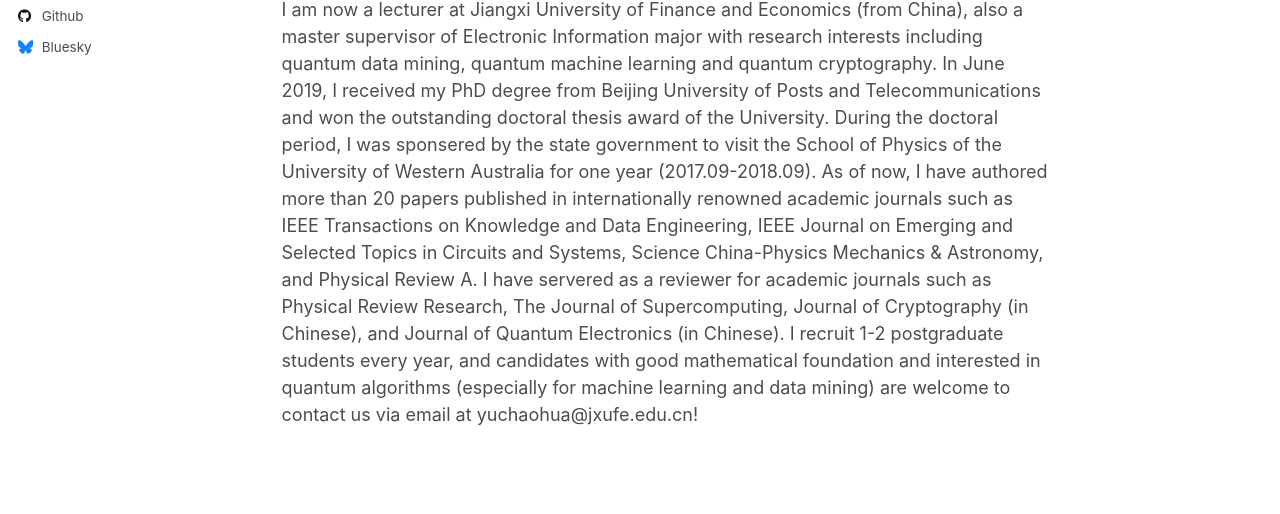
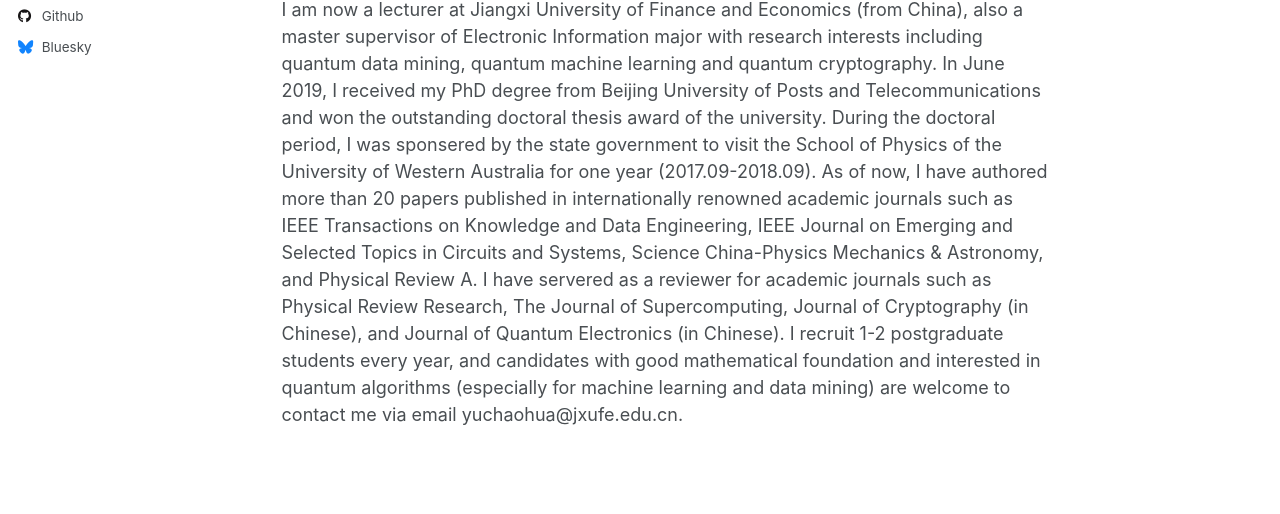
Before and after one commit to YCHbetter/YCHbetter.github.io, a Jekyll site: the page built from _pages/about.md, in a window 1280 px wide and 1316 px high. Shown: the part 466-980 px from the top of the window. Built offline with Jekyll 4.4.1, drawn with Linux system fonts in a browser that asks for light colours; some web fonts are replaced.

```diff
--- a/_pages/about.md
+++ b/_pages/about.md
@@ -11,4 +11,4 @@ redirect_from:
 
 About me
 ========
-I am now a lecturer at Jiangxi University of Finance and Economics (from China), also a master supervisor of Electronic Information major with research interests including quantum data mining, quantum machine learning and quantum cryptography. In June 2019, I received my PhD degree from Beijing University of Posts and Telecommunications and won the outstanding doctoral thesis award of the University. During the doctoral period, I was sponsered by the state government to visit the School of Physics of the University of Western Australia for one year (2017.09-2018.09). As of now, I have authored more than 20 papers published in  internationally renowned academic journals such as IEEE Transactions on Knowledge and Data Engineering, IEEE Journal on Emerging and Selected Topics in Circuits and Systems, Science China-Physics Mechanics & Astronomy, and Physical Review A. I have servered as a reviewer for academic journals such as Physical Review Research, The Journal of Supercomputing, Journal of Cryptography (in Chinese), and Journal of Quantum Electronics (in Chinese). I recruit 1-2 postgraduate students every year, and candidates with good mathematical foundation and interested in quantum algorithms (especially for machine learning and data mining) are welcome to contact us via email at yuchaohua@jxufe.edu.cn!
+I am now a lecturer at Jiangxi University of Finance and Economics (from China), also a master supervisor of Electronic Information major with research interests including quantum data mining, quantum machine learning and quantum cryptography. In June 2019, I received my PhD degree from Beijing University of Posts and Telecommunications and won the outstanding doctoral thesis award of the university. During the doctoral period, I was sponsered by the state government to visit the School of Physics of the University of Western Australia for one year (2017.09-2018.09). As of now, I have authored more than 20 papers published in  internationally renowned academic journals such as IEEE Transactions on Knowledge and Data Engineering, IEEE Journal on Emerging and Selected Topics in Circuits and Systems, Science China-Physics Mechanics & Astronomy, and Physical Review A. I have servered as a reviewer for academic journals such as Physical Review Research, The Journal of Supercomputing, Journal of Cryptography (in Chinese), and Journal of Quantum Electronics (in Chinese). I recruit 1-2 postgraduate students every year, and candidates with good mathematical foundation and interested in quantum algorithms (especially for machine learning and data mining) are welcome to contact me via email yuchaohua@jxufe.edu.cn.
```
